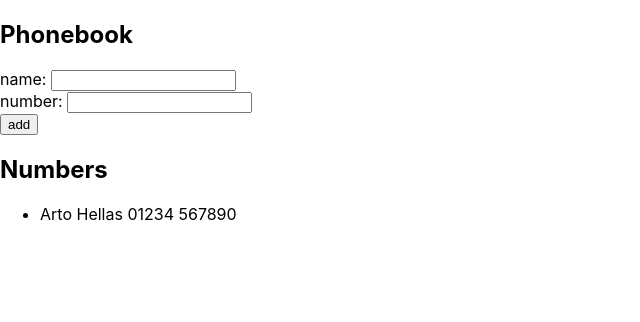
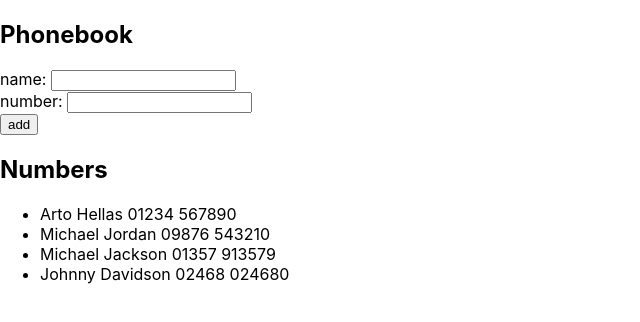
Before and after one commit to ctulb/fullstackopen, a React (Create React App) app in the folder part2/thephonebook/: page / in a window 1280 px wide. Shown: the top 322 px of the page, without its empty margins (0-640 px from the left). Built offline with nearby package versions, Linux system fonts and the light colour scheme.

Commit message:
begin exercise 2.9

```diff
--- a/part2/thephonebook/src/App.js
+++ b/part2/thephonebook/src/App.js
@@ -3,6 +3,9 @@ import React, { useState } from 'react';
 const App = () => {
   const [persons, setPersons] = useState([
     { name: 'Arto Hellas', phoneNumber: '01234 567890' },
+    { name: 'Michael Jordan', phoneNumber: '09876 543210' },
+    { name: 'Michael Jackson', phoneNumber: '01357 913579' },
+    { name: 'Johnny Davidson', phoneNumber: '02468 024680' },
   ]);
   const [newName, setNewName] = useState('');
   const [newPhoneNumber, setNewPhoneNumber] = useState('');
```
